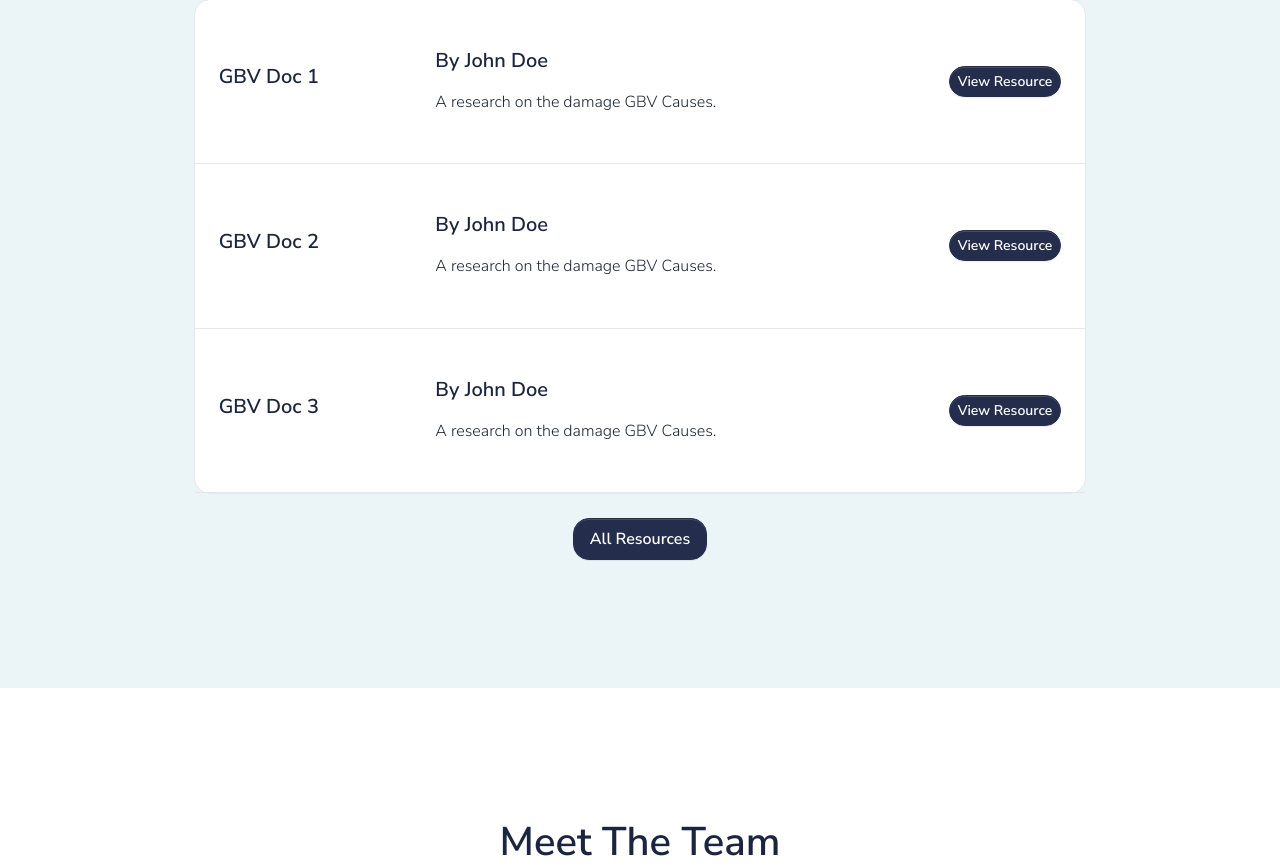
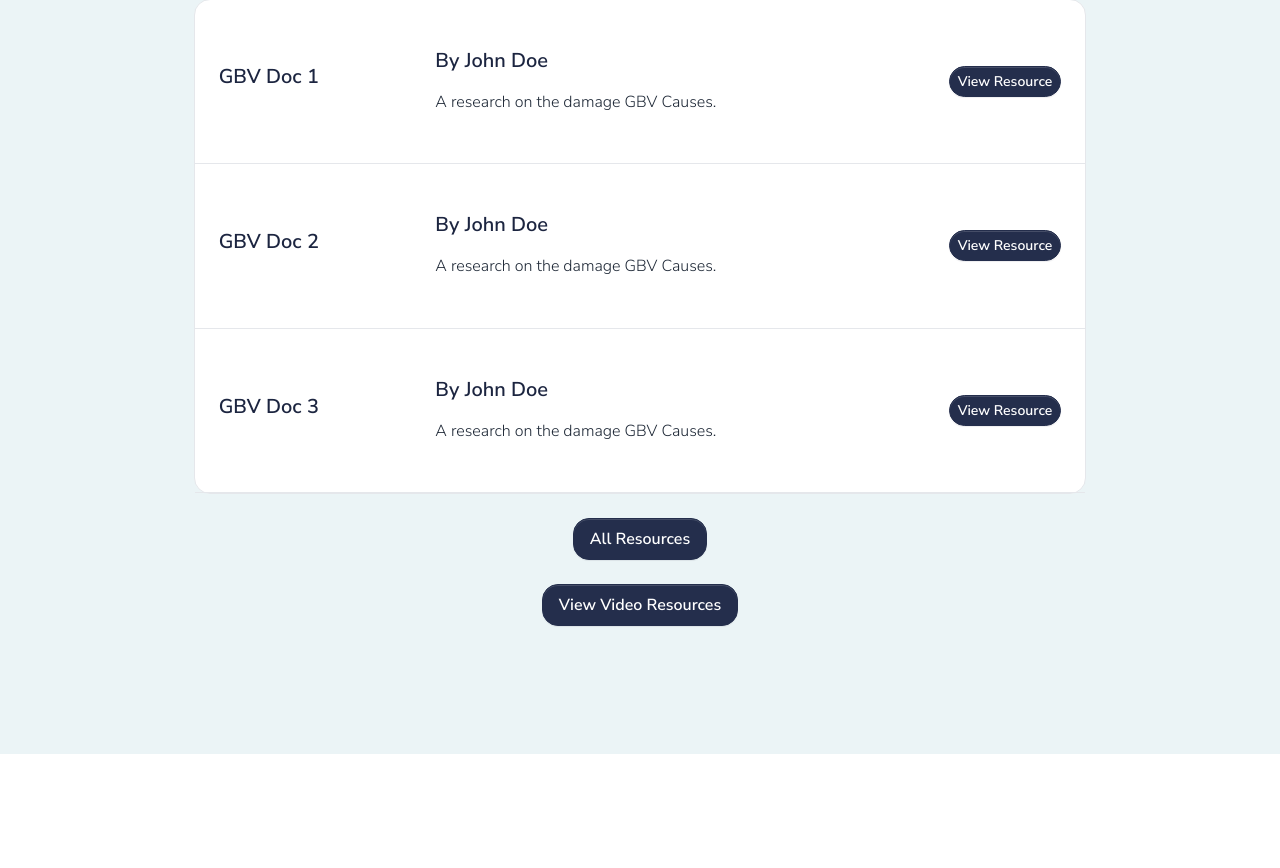
Before and after one commit to Emmanuel-Sigei/Python_Assignment_BISF, a Flask app: page /index in a window 1280 px wide. Shown: the part 4986-5854 px from the top of the page. Run offline with Flask 2, Linux system fonts and the light colour scheme; the visitor is signed in with stand-in values (Sample User, id 1); some libraries are stand-ins or nearby versions.

Commit message:
Added Link to video Resources

```diff
--- a/apps/templates/home/gender_based_violence_videos.html
+++ b/apps/templates/home/gender_based_violence_videos.html
@@ -16,9 +16,9 @@
         <div class="container">
             <div class="row justify-content-between align-items-center">
                 <div class="col-12 col-md-7 col-lg-6 text-center text-md-left">
-                    <h1 class="display-4 mb-4">Read research that has been <br class="d-none d-md-inline">Conducted by
+                    <h1 class="display-4 mb-4">View Videos that have been <br class="d-none d-md-inline">Curated by
                         Experts on GBV.</h1>
-                    <p class="lead">This page is a Treasure Trove of Educational Materials and Resources.</p>
+                    <p class="lead">This page is a Treasure Trove of Educational and Informational Materials and Resources.</p>
                 </div>
                 <div class="col-12 col-md-5 d-none d-md-block text-center"><img
                         src="/static/assets/img/illustrations/about-illustration.svg" alt=""></div>
--- a/apps/templates/home/index.html
+++ b/apps/templates/home/index.html
@@ -413,6 +413,9 @@
                 <div class="d-flex justify-content-center align-items-center mt-4">
                     <a href="pdf_resources.html" class="btn btn-primary btn-lg">All Resources</a>
                 </div>
+                <div class="d-flex justify-content-center align-items-center mt-4">
+                    <a href="gender_based_violence_videos.html" class="btn btn-primary btn-lg">View Video Resources</a>
+                </div>
             </div>
         </div>
     </div>
--- a/apps/templates/includes/navigation.html
+++ b/apps/templates/includes/navigation.html
@@ -51,7 +51,7 @@
                         <a class="nav-link" href="index.html#resources">Resources</a>
                     </li>
                     <li class="nav-item">
-                        <a class="nav-link" href="#">Video Library</a>
+                        <a class="nav-link" href="index.html#resources">Video Library</a>
                     </li>
                 </ul>
             </div>
--- a/apps/youtube_utils.py
+++ b/apps/youtube_utils.py
@@ -7,7 +7,7 @@ import os
 load_dotenv()
 YOUTUBE_API_KEY = os.getenv("YOUTUBE_API_KEY")
 
-def search_youtube_videos(query, max_results=10):
+def search_youtube_videos(query, max_results=15):
     youtube = build("youtube", "v3", developerKey=YOUTUBE_API_KEY)
 
     try:
```
